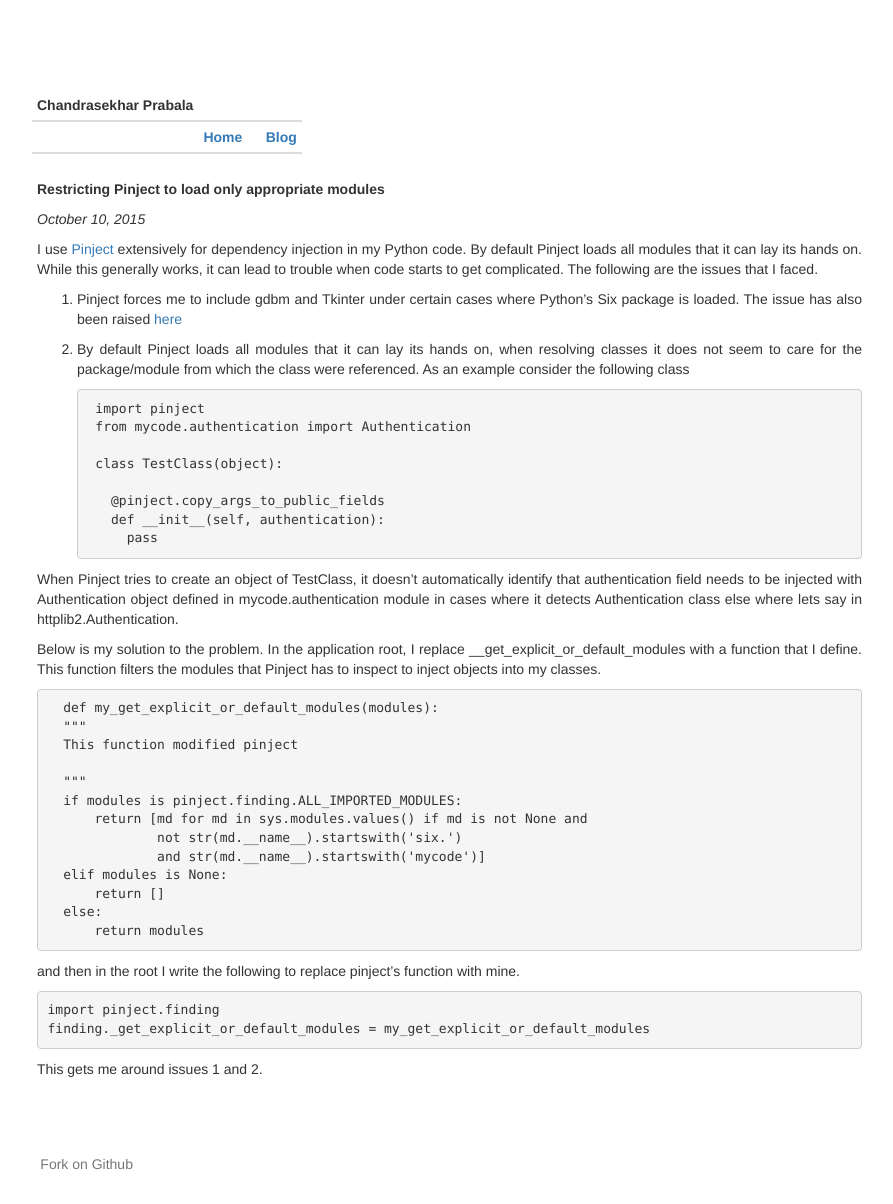
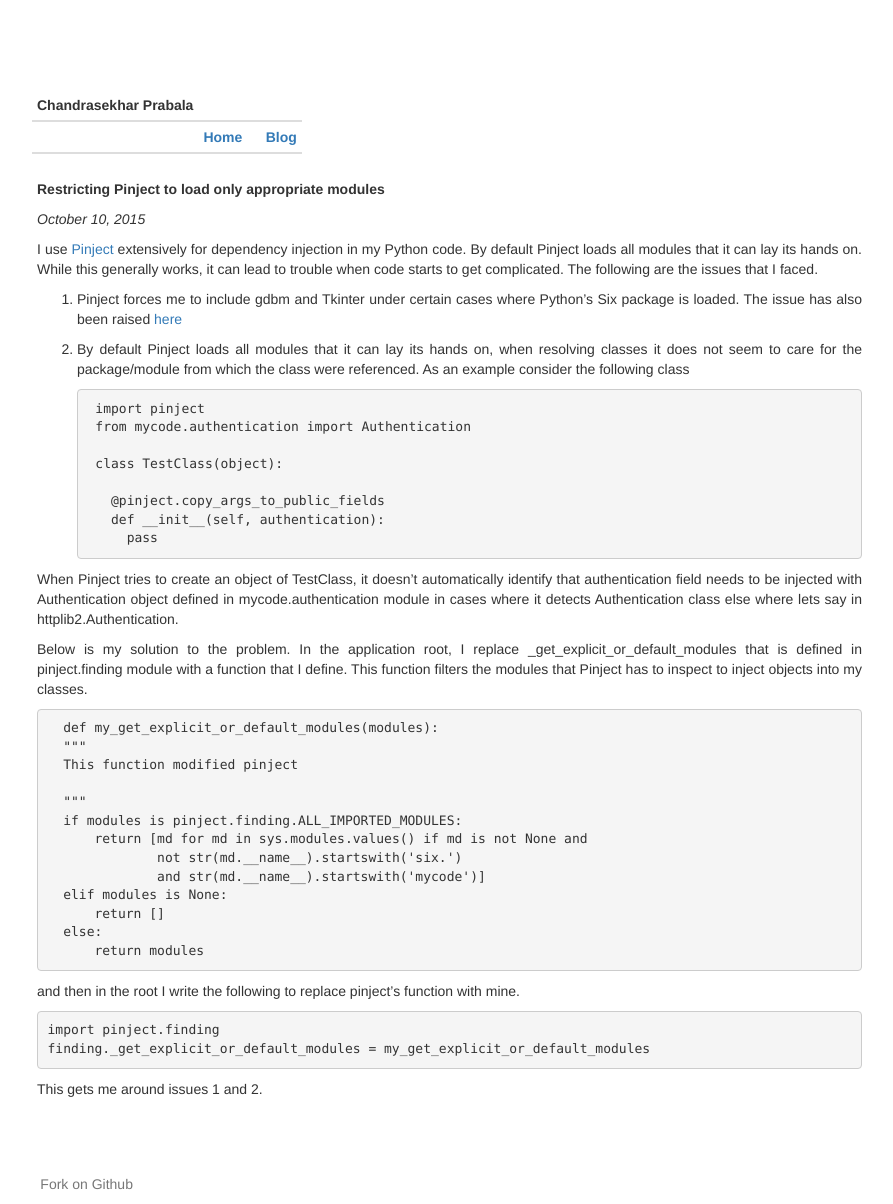
Before and after one commit to csprabala/csprabala.github.io, a Jekyll site: the page built from _posts/2015-10-10-Restricting_Pinject_from_loading_all_modules.md, in a window 1280 px wide. Shown: the whole page, without its empty margins (53-946 px from the left). Built offline with Jekyll 4.4.1, drawn with Linux system fonts in a browser that asks for light colours.

Commit message:
Correcting grammer for pinject modules and renaming the blog

```diff
--- a/_posts/2015-10-10-Restricting_Pinject_from_loading_all_modules.md
+++ b/_posts/2015-10-10-Restricting_Pinject_from_loading_all_modules.md
@@ -26,8 +26,9 @@
  be injected with Authentication object defined in mycode.authentication module in cases where it detects Authentication class
  else where lets say in httplib2.Authentication.
 
-Below is my solution to the problem. In the application root, I replace __get_explicit_or_default_modules with a
-function that I define. This function filters the modules that Pinject has to inspect to inject objects into my classes.
+Below is my solution to the problem. In the application root, I replace _get_explicit_or_default_modules that is defined in
+pinject.finding module with a function that I define. This function filters the modules that Pinject has to inspect to
+inject objects into my classes.
 
 	  def my_get_explicit_or_default_modules(modules):
 	  """
```
